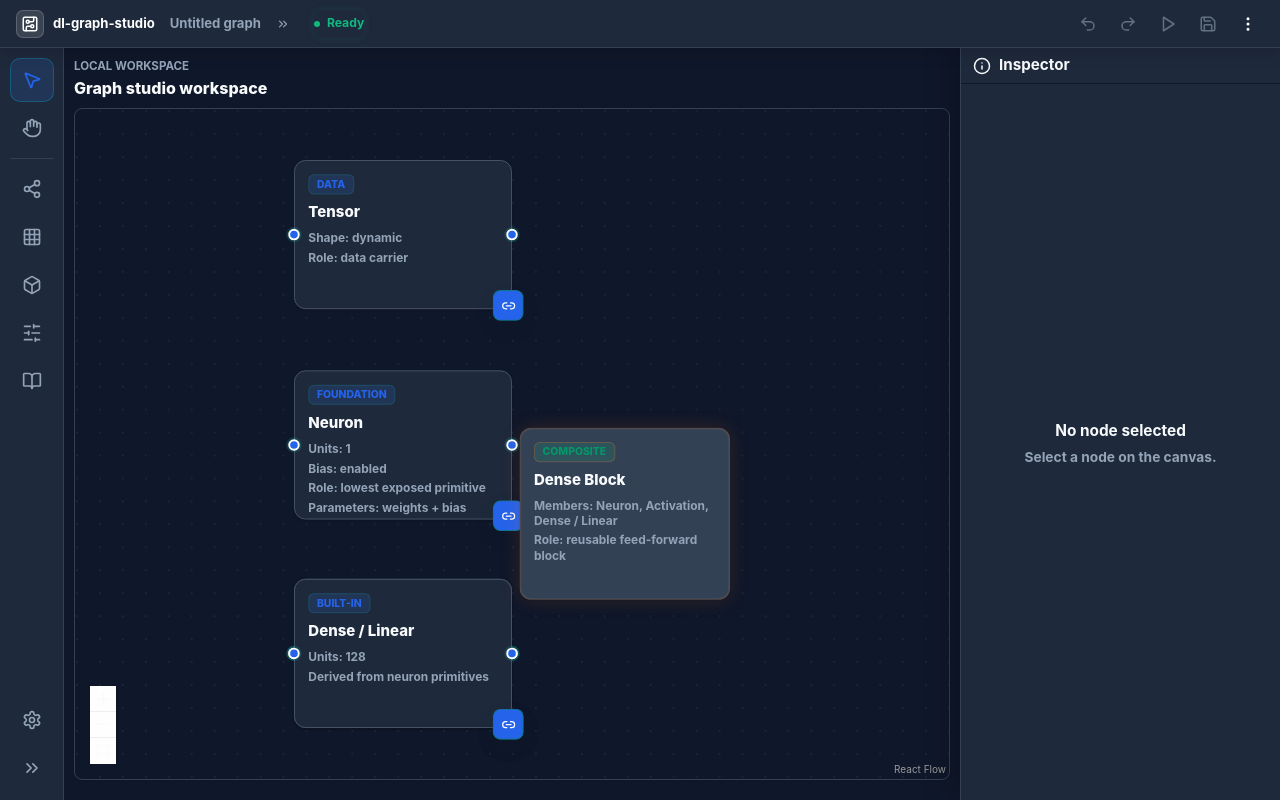
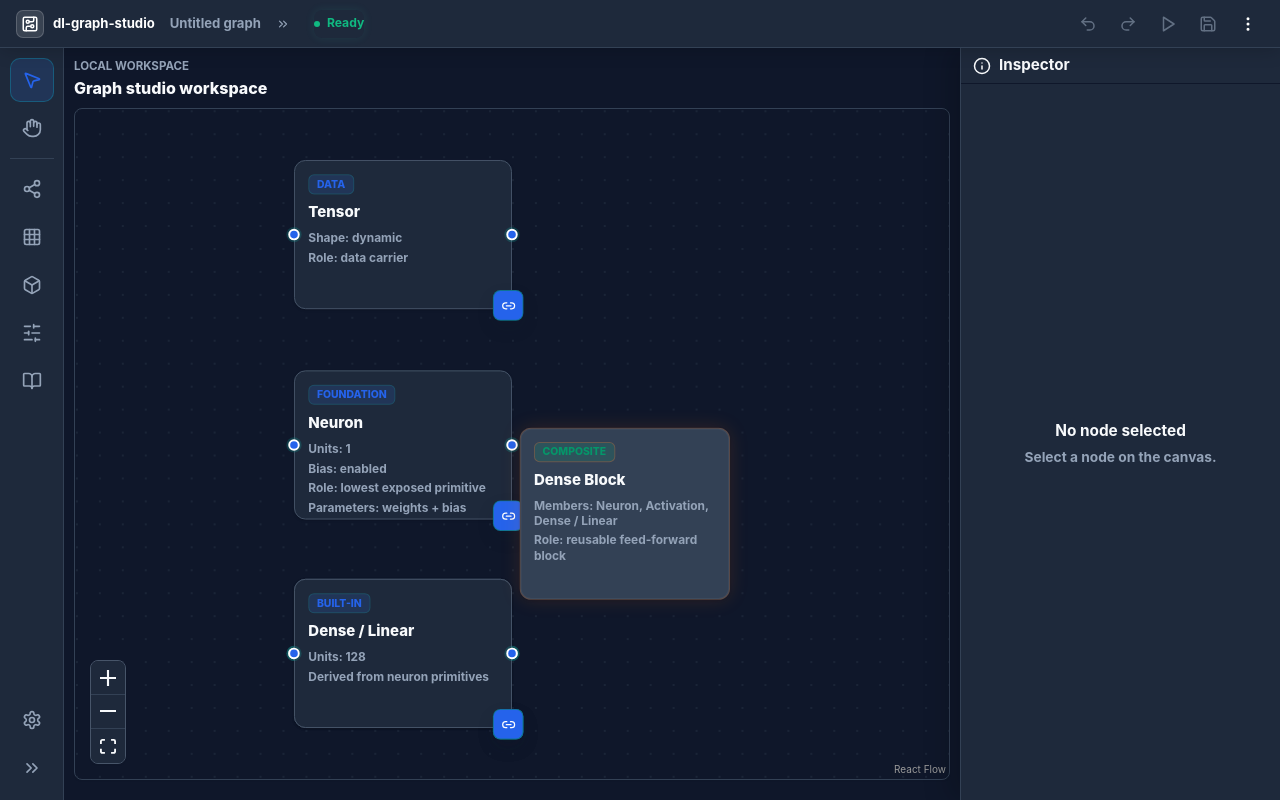
Before and after one commit to DoMo-98/dl-graph-studio, a React (Vite) app: page / in a window 1280 px wide. Built offline with nearby package versions, Linux system fonts and the light colour scheme.

Commit message:
style: align canvas viewport controls

```diff
--- a/src/styles.css
+++ b/src/styles.css
@@ -544,6 +544,39 @@ h4 {
   color: var(--ink-soft);
 }
 
+.graph-canvas .react-flow__controls {
+  overflow: hidden;
+  background: var(--surface);
+  border: 1px solid var(--border-strong);
+  border-radius: 8px;
+  box-shadow: var(--shadow-soft);
+}
+
+.graph-canvas .react-flow__controls-button {
+  width: 34px;
+  height: 34px;
+  color: var(--ink);
+  background: var(--surface);
+  border-bottom: 1px solid var(--border);
+}
+
+.graph-canvas .react-flow__controls-button:last-child {
+  border-bottom: 0;
+}
+
+.graph-canvas .react-flow__controls-button:hover,
+.graph-canvas .react-flow__controls-button:focus-visible {
+  color: #ffffff;
+  background: var(--teal-strong);
+  outline: none;
+}
+
+.graph-canvas .react-flow__controls-button svg {
+  max-width: 16px;
+  max-height: 16px;
+  fill: currentColor;
+}
+
 .graph-canvas .react-flow__node.architecture-flow-node {
   width: 228px;
   background: transparent;
```
